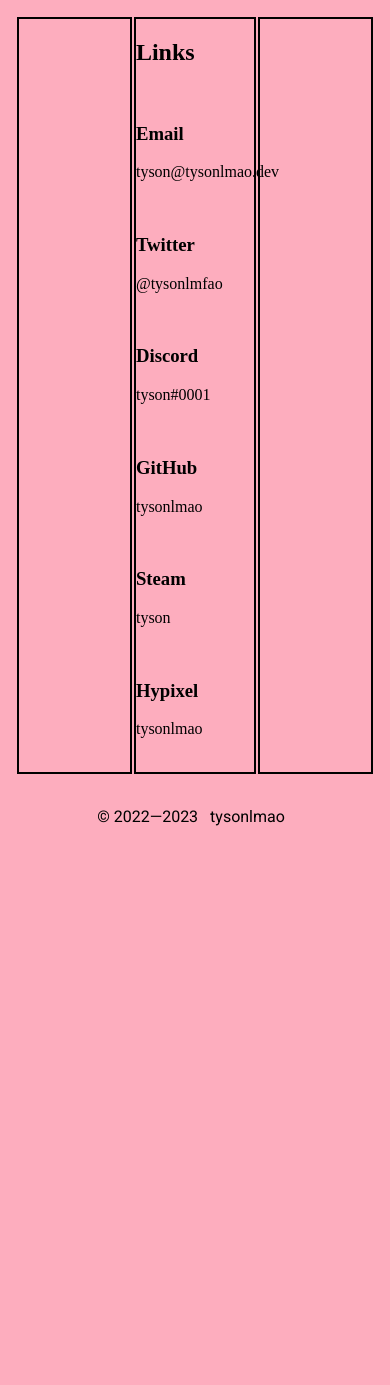
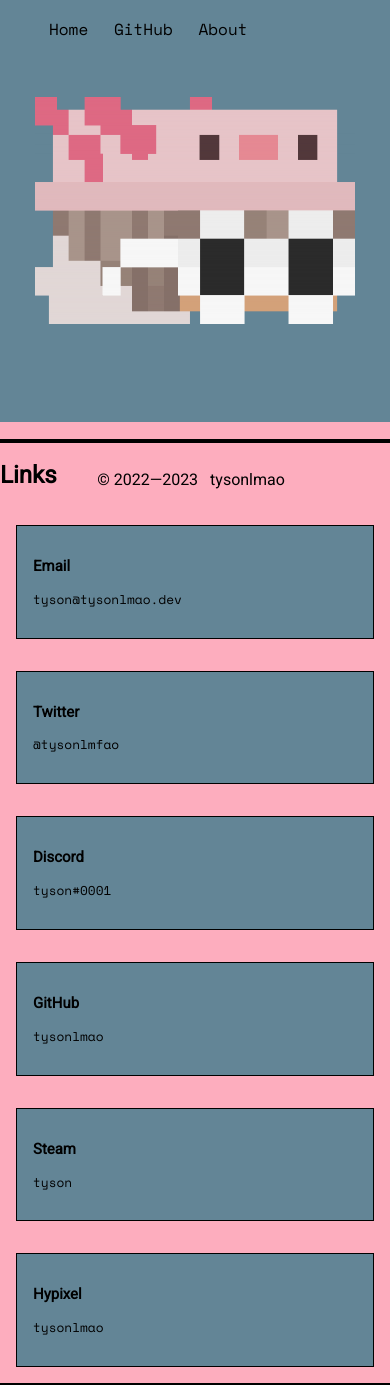
Before and after one commit to tysonlmao/tafe, a PHP site: page / in a window 390 px wide. Before the commit the page ends 826 px from the top, so only its background shows below. Run offline with PHP 8.4, Linux system fonts and the light colour scheme.

Commit message:
added containers that stack on mobile

```diff
--- a/css/style.css
+++ b/css/style.css
@@ -44,7 +44,7 @@
 .cover {
   background-color: var(--other-background);
   height: 100%;
-  /* background-image: url("../media/image1.png"); */
+  background-image: url("../media/image1.png");
   background-position: center;
   background-repeat: no-repeat;
   background-size: 20rem;
@@ -59,9 +59,26 @@
 
 .container {
   width: 33%;
-  /* display: inline; */
+  display: inline;
   border: 2px solid black;
   margin: 1px;
+}
+
+.container .item {
+  border: 1px solid black;
+
+  position: relative;
+  display: block;
+  font-family: "Space Mono", monospace;
+  font-size: 0.8rem;
+  margin: 1rem;
+  background-color: var(--other-background);
+  padding: 1rem;
+}
+
+.conttl {
+  font-family: "Roboto", sans-serif;
+  /* font-size: 1rem; */
 }
 
 /* footer */
@@ -69,8 +86,6 @@
   font-family: "Roboto", sans-serif;
   margin: auto;
   text-align: center;
-  /* to add scrolling for dev*/
-  height: 1rem;
 }
 
 .nounderline {
@@ -78,11 +93,18 @@
 }
 
 @media (max-width: 500px) {
-  /* dev */
-  nav {
-    display: none;
+  .cover {
+    height: 50%;
   }
-  .cover {
+  .container {
+    width: 100%;
+    display: grid;
+    position: absolute;
+  }
+  .item {
+  }
+
+  .footer {
     display: none;
   }
 }
--- a/index.html
+++ b/index.html
@@ -24,34 +24,35 @@
         <div class="container">
         </div>
         <div class="container">
-            <h2>Links</h2>
-            <a href="mailto:tyson@tysonlmao.dev">
-                <h3>Email</h3>
+        </div>
+        <div class="container">
+            <h2 class="conttl">Links</h2>
+            <a class="item" href="mailto:tyson@tysonlmao.dev">
+                <h3 class="conttl">Email</h3>
                 <p>tyson@tysonlmao.dev</p>
             </a>
-            <a href="https://twitter.com/tysonlmfao" target="_blank">
-                <h3>Twitter</h3>
+            <a class="item" href="https://twitter.com/tysonlmfao" target="_blank">
+                <h3 class="conttl">Twitter</h3>
                 <p>@tysonlmfao</p>
             </a>
-            <a href="https://discord.gg/czwZFXQszb" target="_blank">
-                <h3>Discord</h3>
+            <a class="item" href="https://discord.gg/czwZFXQszb" target="_blank">
+                <h3 class="conttl">Discord</h3>
                 <p>tyson#0001</p>
             </a>
-            <a href="https://github.com/tysonlmao" target="_blank">
-                <h3>GitHub</h3>
+            <a class="item" href="https://github.com/tysonlmao" target="_blank">
+                <h3 class="conttl">GitHub</h3>
                 <p>tysonlmao</p>
             </a>
-            <a href="https://steamcommunity.com/id/tysonlmfao" target="_blank">
-                <h3>Steam</h3>
+            <a class="item" href="https://steamcommunity.com/id/tysonlmfao" target="_blank">
+                <h3 class="conttl">Steam</h3>
                 <p>tyson</p>
             </a>
-            <a href="https://plancke.io/hypixel/player/stats/tysonlmao" target="_blank">
-                <h3>Hypixel</h3>
+            <a class="item" href="https://plancke.io/hypixel/player/stats/tysonlmao" target="_blank">
+                <h3 class="conttl">Hypixel</h3>
                 <p>tysonlmao</p>
             </a>
         </div>
-        <div class="container">
-        </div>
+
     </main>
     <footer>
         <p>&copy; 2022&mdash;2023<a class="nounderline" href="https://tysonlmao.dev" style="color: black;">
```
